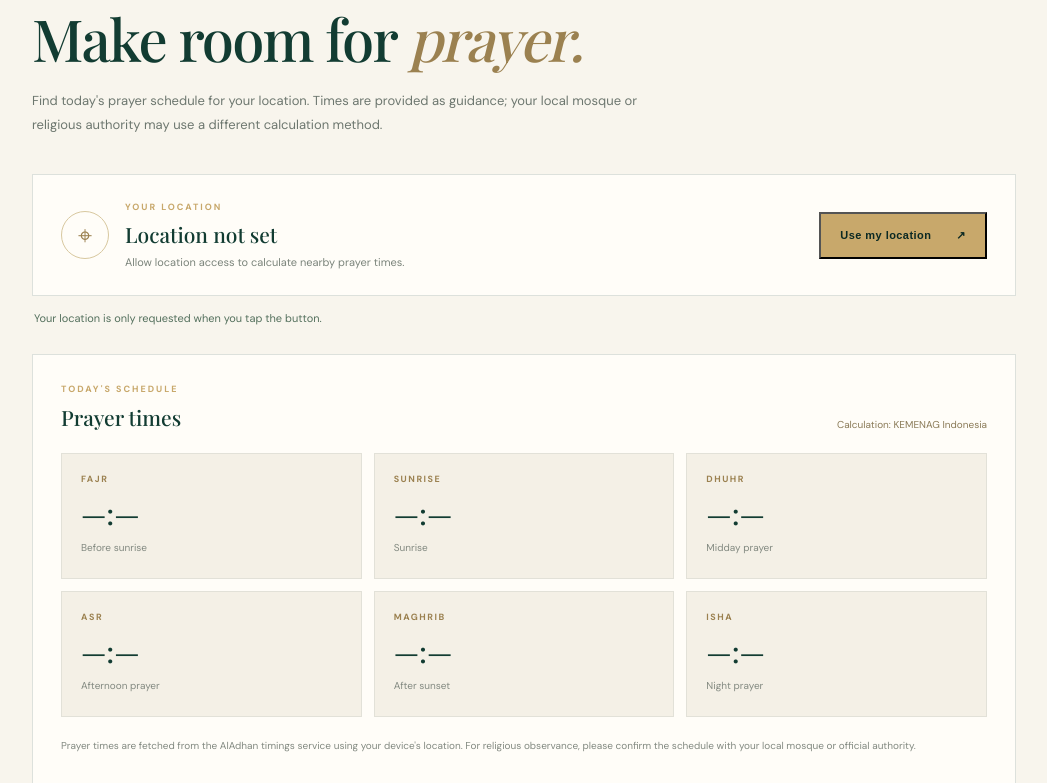
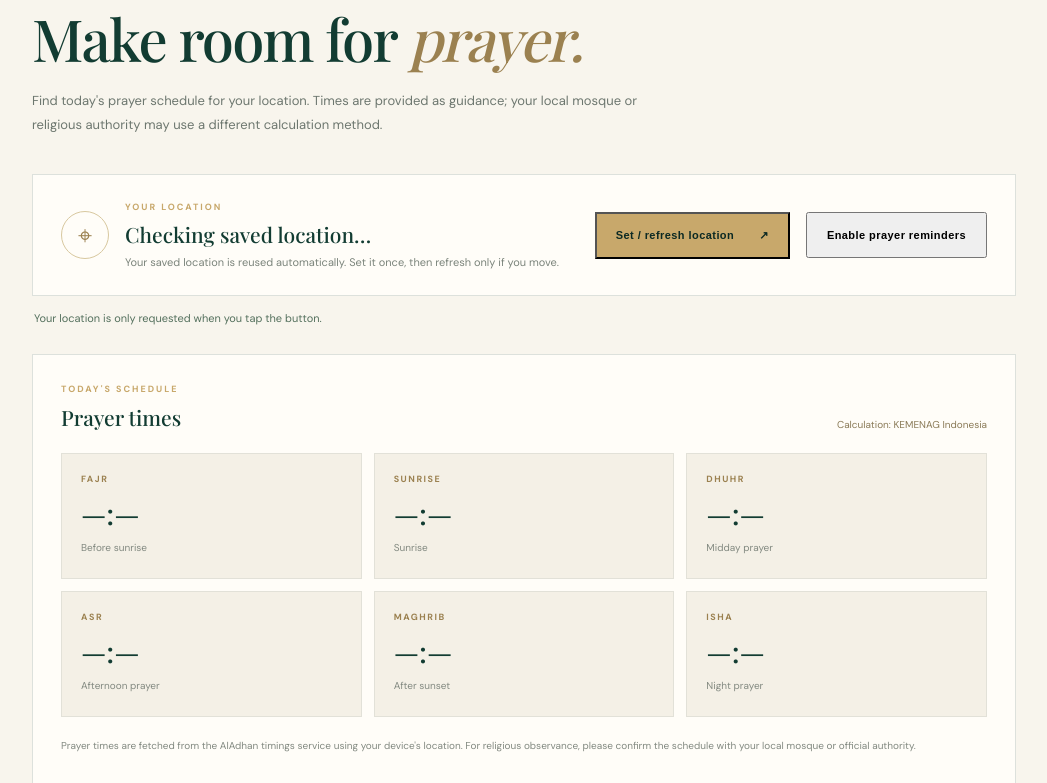
Before and after one commit to elenavance/noor-for-living, a Django app: page /prayer-times/ in a window 1280 px wide. Shown: the part 186-969 px from the top of the page, without its empty margins (116-1163 px from the left). Run offline with Django 5.2, Linux system fonts and the light colour scheme.

Commit message:
Add prayer reminder controls and saved-location messaging

```diff
--- a/templates/worship/prayer_times.html
+++ b/templates/worship/prayer_times.html
@@ -26,8 +26,8 @@
       <p>Find today's prayer schedule for your location. Times are provided as guidance; your local mosque or religious authority may use a different calculation method.</p>
     </section>
     <section class="location-panel">
-      <div><span class="panel-icon">⌖</span><div><p class="eyebrow">YOUR LOCATION</p><h2 id="location-title">Location not set</h2><p id="location-detail">Allow location access to calculate nearby prayer times.</p></div></div>
-      <button class="button button-gold" id="locate-button" type="button">Use my location <span>↗</span></button>
+      <div><span class="panel-icon">⌖</span><div><p class="eyebrow">YOUR LOCATION</p><h2 id="location-title">Checking saved location…</h2><p id="location-detail">Your saved location is reused automatically. Set it once, then refresh only if you move.</p></div></div>
+      <div class="location-actions"><button class="button button-gold" id="locate-button" type="button">Set / refresh location <span>↗</span></button><button class="button button-outline" id="prayer-reminder-button" type="button" aria-pressed="false">Enable prayer reminders</button></div>
     </section>
     <p class="status-message" id="prayer-status" role="status" aria-live="polite">Your location is only requested when you tap the button.</p>
     <section class="prayer-panel">
```
